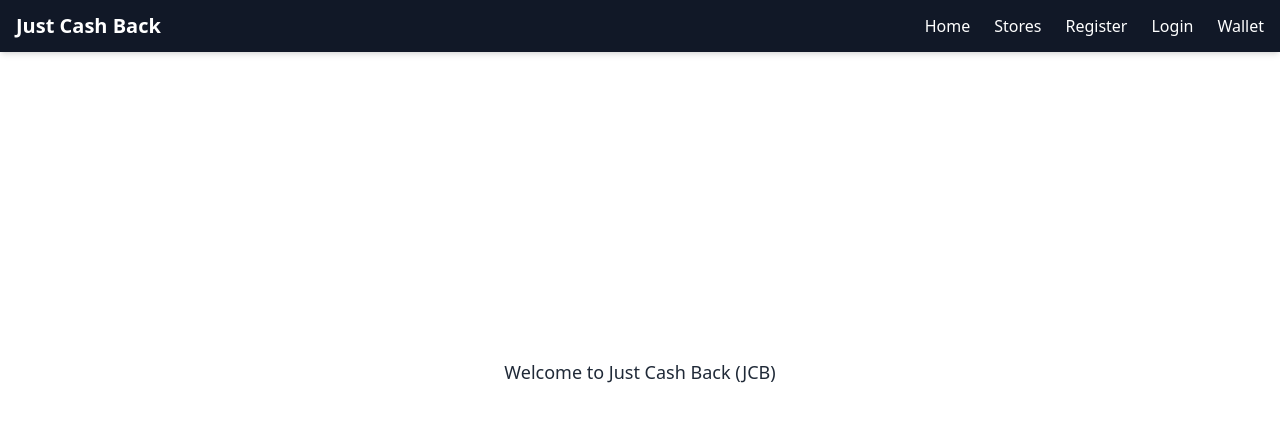
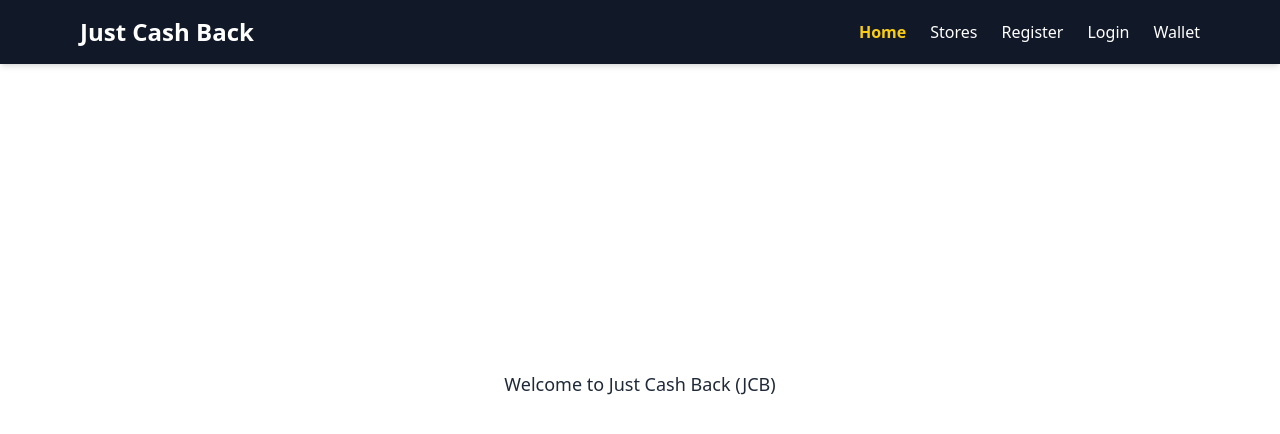
Before and after one commit to sameer-code/JCB-Client-, a React (Create React App) app: page / in a window 1280 px wide. Shown: the top 434 px of the page. Built offline with nearby package versions, Linux system fonts and the light colour scheme.

Commit message:
Update Navbar.js

```diff
--- a/src/components/Navbar.js
+++ b/src/components/Navbar.js
@@ -1,38 +1,72 @@
-
 import React, { useState } from "react";
-import { Link } from "react-router-dom";
+import { Link, useLocation } from "react-router-dom";
 import { Menu } from "lucide-react";
 
 const Navbar = () => {
   const [menuOpen, setMenuOpen] = useState(false);
+  const location = useLocation();
 
   const toggleMenu = () => {
     setMenuOpen(!menuOpen);
   };
 
+  const navLinks = [
+    { name: "Home", path: "/" },
+    { name: "Stores", path: "/stores" },
+    { name: "Register", path: "/register" },
+    { name: "Login", path: "/login" },
+    { name: "Wallet", path: "/wallet" },
+  ];
+
   return (
-    <nav className="bg-gray-900 text-white px-4 py-3 flex items-center justify-between shadow-md">
-      <div className="text-xl font-bold">Just Cash Back</div>
+    <nav className="bg-gray-900 text-white shadow-md">
+      <div className="max-w-6xl mx-auto px-4">
+        <div className="flex justify-between items-center h-16">
+          <div className="text-2xl font-bold">Just Cash Back</div>
 
-      <button onClick={toggleMenu} className="md:hidden">
-        <Menu size={24} />
-      </button>
+          {/* Desktop menu */}
+          <div className="hidden md:flex space-x-6">
+            {navLinks.map((link) => (
+              <Link
+                key={link.name}
+                to={link.path}
+                className={`hover:text-yellow-400 ${
+                  location.pathname === link.path
+                    ? "text-yellow-400 font-semibold"
+                    : ""
+                }`}
+              >
+                {link.name}
+              </Link>
+            ))}
+          </div>
 
-      <div className="hidden md:flex space-x-6">
-        <Link to="/" className="hover:text-yellow-400">Home</Link>
-        <Link to="/stores" className="hover:text-yellow-400">Stores</Link>
-        <Link to="/register" className="hover:text-yellow-400">Register</Link>
-        <Link to="/login" className="hover:text-yellow-400">Login</Link>
-        <Link to="/wallet" className="hover:text-yellow-400">Wallet</Link>
+          {/* Mobile menu button */}
+          <div className="md:hidden">
+            <button onClick={toggleMenu}>
+              <Menu className="w-6 h-6" />
+            </button>
+          </div>
+        </div>
       </div>
 
+      {/* Mobile menu */}
       {menuOpen && (
-        <div className="absolute top-16 right-4 bg-gray-900 text-white rounded-md shadow-lg flex flex-col space-y-3 px-6 py-4 z-50 md:hidden">
-          <Link to="/" className="hover:text-yellow-400" onClick={toggleMenu}>Home</Link>
-          <Link to="/stores" className="hover:text-yellow-400" onClick={toggleMenu}>Stores</Link>
-          <Link to="/register" className="hover:text-yellow-400" onClick={toggleMenu}>Register</Link>
-          <Link to="/login" className="hover:text-yellow-400" onClick={toggleMenu}>Login</Link>
-          <Link to="/wallet" className="hover:text-yellow-400" onClick={toggleMenu}>Wallet</Link>
+        <div className="md:hidden absolute top-16 right-4 bg-gray-900 text-white rounded-xl shadow-xl flex flex-col space-y-4 px-6 py-4 z-50 transition-all duration-300 ease-in-out">
+          {navLinks.map((link) => (
+            <Link
+              key={link.name}
+              to={link.path}
+              onClick={toggleMenu}
+              className={`hover:text-yellow-400 ${
+                location.pathname === link.path
+                  ? "text-yellow-400 font-semibold"
+                  : ""
+              }`}
+            >
+              {link.name}
+            </Link>
+          ))}
         </div>
       )}
     </nav>
```
